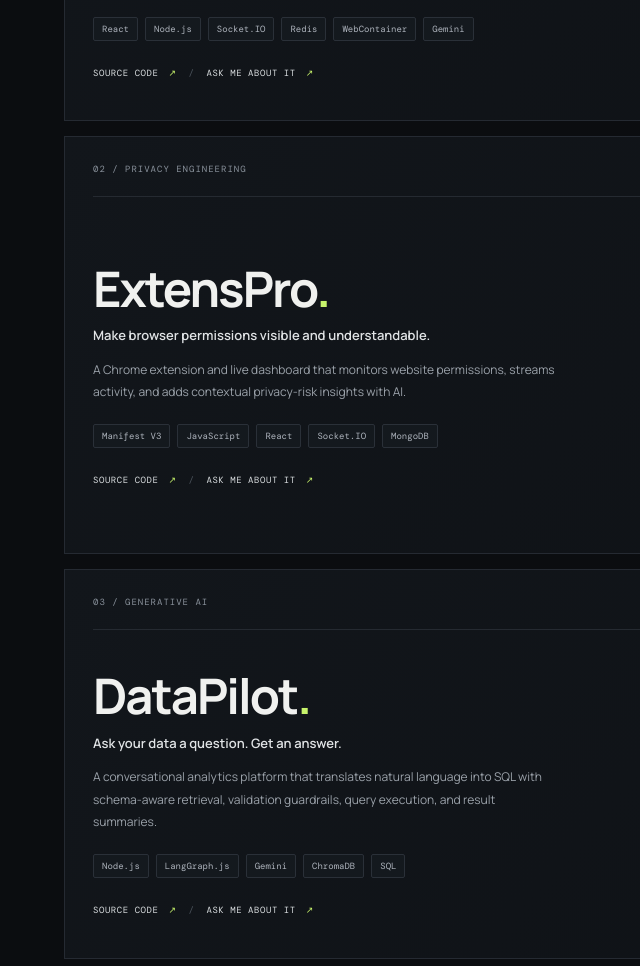
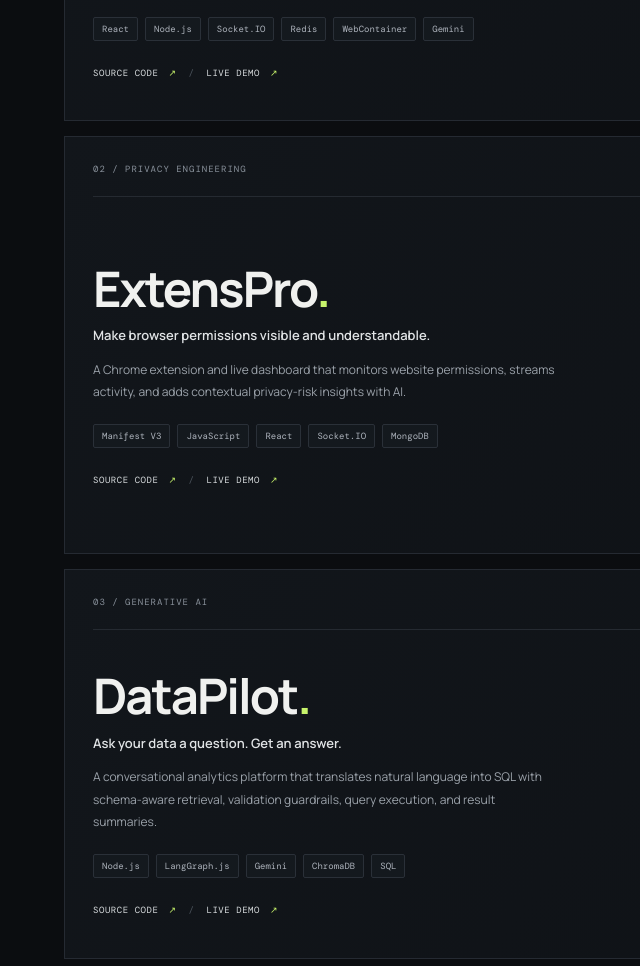
Before and after one commit to Harshilkh7/My-Portfolio, a plain HTML site: page index.html in a window 1280 px wide. Shown: the part 1351-2317 px from the top of the page, 0-640 px from the left. Drawn offline with nearby package versions, Linux system fonts and the light colour scheme.

Commit message:
Add verified live demo and correct repository links for projects

```diff
--- a/index.html
+++ b/index.html
@@ -63,7 +63,7 @@
               <p class="project-subtitle">A shared space to think, code, and build together.</p>
               <p class="project-description">A real-time collaborative coding workspace with project and file management, messaging, an in-browser development environment, and AI-assisted coding workflows.</p>
               <div class="tag-list"><span>React</span><span>Node.js</span><span>Socket.IO</span><span>Redis</span><span>WebContainer</span><span>Gemini</span></div>
-              <div class="project-links"><a href="https://github.com/Harshilkh7" target="_blank" rel="noreferrer">SOURCE CODE <span>↗</span></a><span class="link-divider">/</span><a href="#contact">ASK ME ABOUT IT <span>↗</span></a></div>
+              <div class="project-links"><a href="https://github.com/Harshilkh7/DevSync" target="_blank" rel="noreferrer">SOURCE CODE <span>↗</span></a><span class="link-divider">/</span><a href="https://devsync-frontend-kizr.onrender.com" target="_blank" rel="noreferrer">LIVE DEMO <span>↗</span></a></div>
             </div>
             <div class="project-art devsync-art" aria-hidden="true">
               <div class="editor-window">
@@ -84,7 +84,7 @@
               <p class="project-subtitle">Make browser permissions visible and understandable.</p>
               <p class="project-description">A Chrome extension and live dashboard that monitors website permissions, streams activity, and adds contextual privacy-risk insights with AI.</p>
               <div class="tag-list"><span>Manifest V3</span><span>JavaScript</span><span>React</span><span>Socket.IO</span><span>MongoDB</span></div>
-              <div class="project-links"><a href="https://github.com/Harshilkh7/chrome-extension-permission-tracker" target="_blank" rel="noreferrer">SOURCE CODE <span>↗</span></a><span class="link-divider">/</span><a href="#contact">ASK ME ABOUT IT <span>↗</span></a></div>
+              <div class="project-links"><a href="https://github.com/Harshilkh7/chrome-extension" target="_blank" rel="noreferrer">SOURCE CODE <span>↗</span></a><span class="link-divider">/</span><a href="https://permission-tracker-dashboard.onrender.com/" target="_blank" rel="noreferrer">LIVE DEMO <span>↗</span></a></div>
             </div>
             <div class="project-art privacy-art" aria-hidden="true">
               <div class="privacy-panel">
@@ -106,7 +106,7 @@
               <p class="project-subtitle">Ask your data a question. Get an answer.</p>
               <p class="project-description">A conversational analytics platform that translates natural language into SQL with schema-aware retrieval, validation guardrails, query execution, and result summaries.</p>
               <div class="tag-list"><span>Node.js</span><span>LangGraph.js</span><span>Gemini</span><span>ChromaDB</span><span>SQL</span></div>
-              <div class="project-links"><a href="https://github.com/Harshilkh7/data-pilot" target="_blank" rel="noreferrer">SOURCE CODE <span>↗</span></a><span class="link-divider">/</span><a href="#contact">ASK ME ABOUT IT <span>↗</span></a></div>
+              <div class="project-links"><a href="https://github.com/Harshilkh7/data-pilot" target="_blank" rel="noreferrer">SOURCE CODE <span>↗</span></a><span class="link-divider">/</span><a href="https://datapilot-frontend-ojbo.onrender.com/" target="_blank" rel="noreferrer">LIVE DEMO <span>↗</span></a></div>
             </div>
             <div class="project-art datapilot-art" aria-hidden="true">
               <div class="query-card"><div class="query-label"><span class="query-spark">✳</span> ASK DATAPILOT</div><p>Show the highest-spending customers this quarter</p><div class="query-send">↗</div></div>
```
